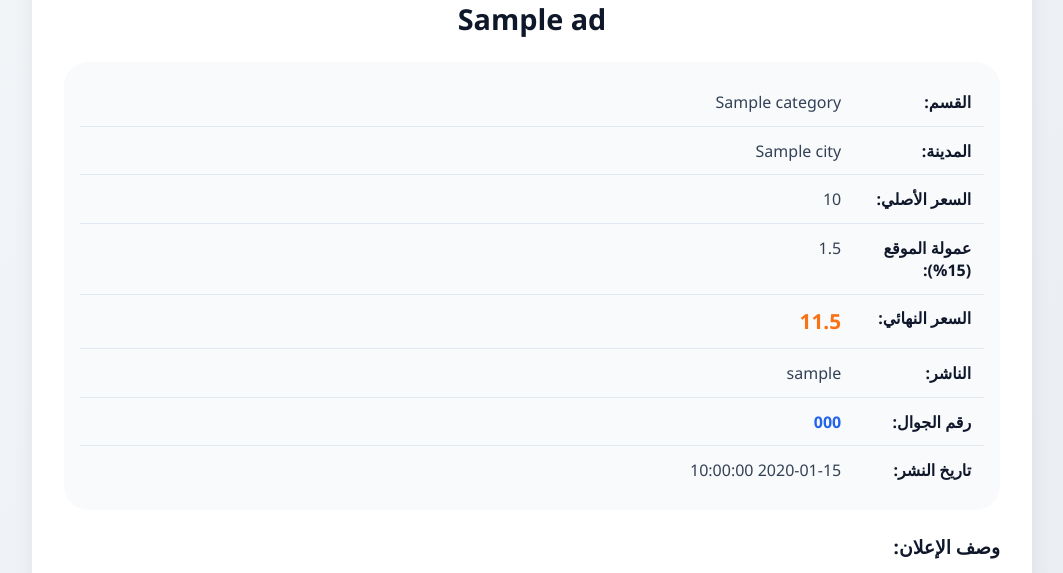
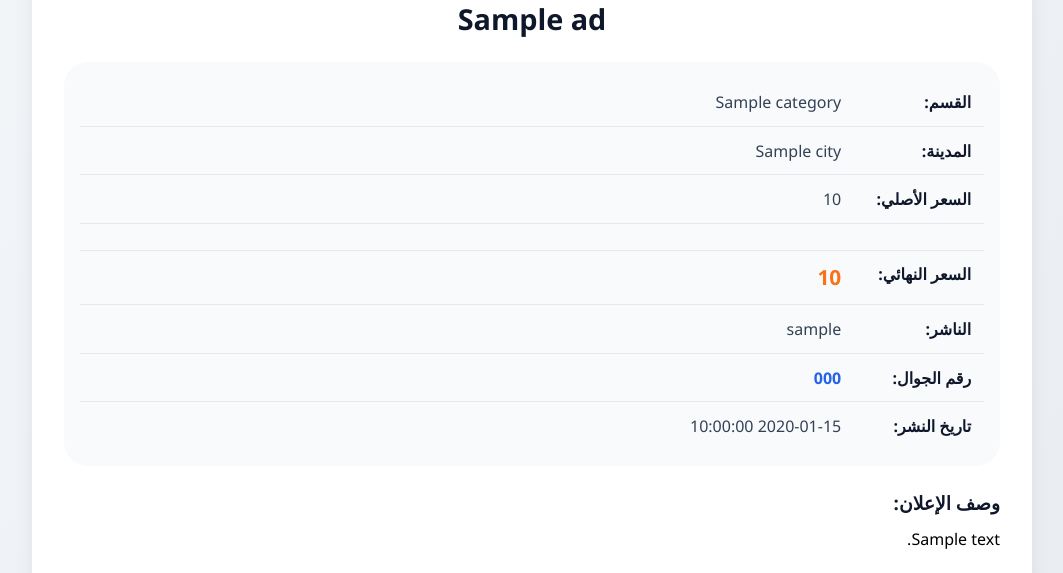
Before and after one commit to ponte754/qshaqesh, a Flask app: template templates/view_ad.html in a window 1280 px wide. Shown: the part 563-1136 px from the top of the page, without its empty margins (108-1171 px from the left). Run offline with Flask 3, Linux system fonts and the light colour scheme; the template is opened without the code that fills it: most values are stand-ins (such as "Sample title", 1, 10 or a date in 2020); grey boxes marked "Sample" are stand-in pictures.

Commit message:
Update view_ad.html

```diff
--- a/templates/view_ad.html
+++ b/templates/view_ad.html
@@ -100,12 +100,11 @@
                     <span class="info-value">{{ ad.price }}</span>
                 </div>
                 <div class="info-row">
-                    <span class="info-label">عمولة الموقع (15%):</span>
-                    <span class="info-value">{{ (ad.price_value * commission_rate)|round(2) if ad.price_value > 0 else 0 }}</span>
+
                 </div>
                 <div class="info-row">
                     <span class="info-label">السعر النهائي:</span>
-                    <span class="info-value price">{{ (ad.price_value * (1 + commission_rate))|round(2) if ad.price_value > 0 else ad.price }}</span>
+                    <span class="info-value price">{{ ad.price_value|round(2) if ad.price_value > 0 else ad.price }}</span>
                 </div>
                 <div class="info-row">
                     <span class="info-label">الناشر:</span>
```
